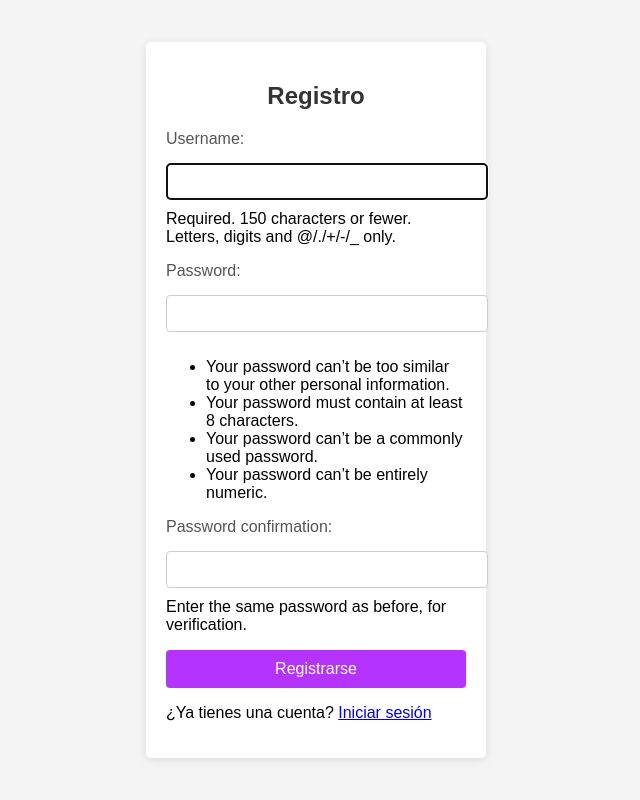
After one commit to Rodrigueza02/SKILLHUB, a Django app: page /accounts/register/ in a window 1280 px wide. The commit adds this page. Shown: the whole page, without its empty margins (324-964 px from the left). Run offline with Django 5.2, Linux system fonts and the light colour scheme.

Commit message:
"Updated settings, URLs, and views for SkillHub app; added register and login views; removed login.html template"

```diff
--- a/SkillHub/SkillHub/settings.py
+++ b/SkillHub/SkillHub/settings.py
@@ -123,4 +123,6 @@ STATIC_URL = "static/"
 
 DEFAULT_AUTO_FIELD = "django.db.models.BigAutoField"
 
-LOGIN_REDIRECT_URL = '/'  # Redirige a la página principal después del inicio de sesión
+LOGIN_REDIRECT_URL = '/'
+
+STATIC_URL = '/static/'
--- a/SkillHub/SkillHub/urls.py
+++ b/SkillHub/SkillHub/urls.py
@@ -17,9 +17,10 @@ Including another URLconf
 
 from django.contrib import admin
 from django.urls import path, include
+from SkillHubApp.views import login_view
 
 urlpatterns = [
     path('admin/', admin.site.urls),
-    path('', include('SkillHubApp.urls')),  # Incluye las URLs de tu aplicación
-    path('accounts/', include('django.contrib.auth.urls')),  # Añade las URLs de autenticación
+    path('accounts/', include('SkillHubApp.urls')),
+    path('', login_view, name='login_view'),
 ]
--- /dev/null
+++ b/SkillHub/SkillHubApp/static/styles.css
@@ -0,0 +1,52 @@
+body {
+    font-family: Arial, sans-serif;
+    background-color: #f4f4f4;
+    display: flex;
+    justify-content: center;
+    align-items: center;
+    height: 100vh;
+    margin: 0;
+}
+
+.container {
+    background: white;
+    padding: 20px;
+    border-radius: 5px;
+    box-shadow: 0 2px 10px rgba(0, 0, 0, 0.1);
+    width: 300px;
+}
+
+h2 {
+    text-align: center;
+    color: #333;
+}
+
+label {
+    display: block;
+    margin-bottom: 5px;
+    color: #555;
+}
+
+input[type="text"],
+input[type="password"] {
+    width: 100%;
+    padding: 10px;
+    margin: 10px 0;
+    border: 1px solid #ccc;
+    border-radius: 4px;
+}
+
+button {
+    width: 100%;
+    padding: 10px;
+    background-color: #b533ff;
+    border: none;
+    border-radius: 4px;
+    color: white;
+    font-size: 16px;
+    cursor: pointer;
+}
+
+button:hover {
+    background-color: #b533ff;
+}
--- /dev/null
+++ b/SkillHub/SkillHubApp/templates/registration/register.html
@@ -0,0 +1,21 @@
+<!DOCTYPE html>
+<html lang="es">
+<head>
+    <meta charset="UTF-8">
+    <meta name="viewport" content="width=device-width, initial-scale=1.0">
+    <title>Registro</title>
+    {% load static %}
+    <link rel="stylesheet" type="text/css" href="{% static 'styles.css' %}">
+</head>
+<body>
+    <div class="container">
+        <h2>Registro</h2>
+        <form method="post">
+            {% csrf_token %}
+            {{ form.as_p }}  <!-- Renderiza el formulario -->
+            <button type="submit">Registrarse</button>
+        </form>
+        <p>¿Ya tienes una cuenta? <a href="{% url 'login' %}">Iniciar sesión</a></p>
+    </div>
+</body>
+</html>
--- a/SkillHub/SkillHubApp/urls.py
+++ b/SkillHub/SkillHubApp/urls.py
@@ -1,6 +1,7 @@
 from django.urls import path
-from .views import home
+from .views import register, login_view
 
 urlpatterns = [
-    path('', home, name='home'),  # Página principal
+    path('register/', register, name='register'),
+    path('login/', login_view, name='login'),
 ]
--- a/SkillHub/SkillHubApp/views.py
+++ b/SkillHub/SkillHubApp/views.py
@@ -1,6 +1,27 @@
-from django.shortcuts import render
-from django.contrib.auth.decorators import login_required
+from django.shortcuts import render, redirect
+from django.contrib.auth.forms import UserCreationForm
+from django.contrib.auth import login, authenticate
 
-@login_required
-def home(request):
-    return render(request, 'home.html')
+def register(request):
+    if request.method == 'POST':
+        form = UserCreationForm(request.POST)
+        if form.is_valid():
+            user = form.save()
+            login(request, user)  # Inicia sesión automáticamente después del registro
+            return redirect('home')  # Cambia 'home' por la URL a la que deseas redirigir
+    else:
+        form = UserCreationForm()
+    return render(request, 'registration/register.html', {'form': form})
+
+def login_view(request):
+    if request.method == 'POST':
+        username = request.POST['username']
+        password = request.POST['password']
+        user = authenticate(request, username=username, password=password)
+        if user is not None:
+            login(request, user)
+            return redirect('home')  # Cambia 'home' por la URL a la que deseas redirigir
+        else:
+            error_message = "Nombre de usuario o contraseña incorrectos."
+            return render(request, 'registration/login.html', {'error_message': error_message})
+    return render(request, 'registration/login.html')
```
Also changed, not shown: SkillHub/SkillHubApp/templates/SkillHubApp/home.html (+4 -4 lines), SkillHub/SkillHubApp/templates/SkillHubApp/registration/login.html (deleted, +0 -26 lines), SkillHub/SkillHubApp/templates/registration/login.html (added, +32 -0 lines).
